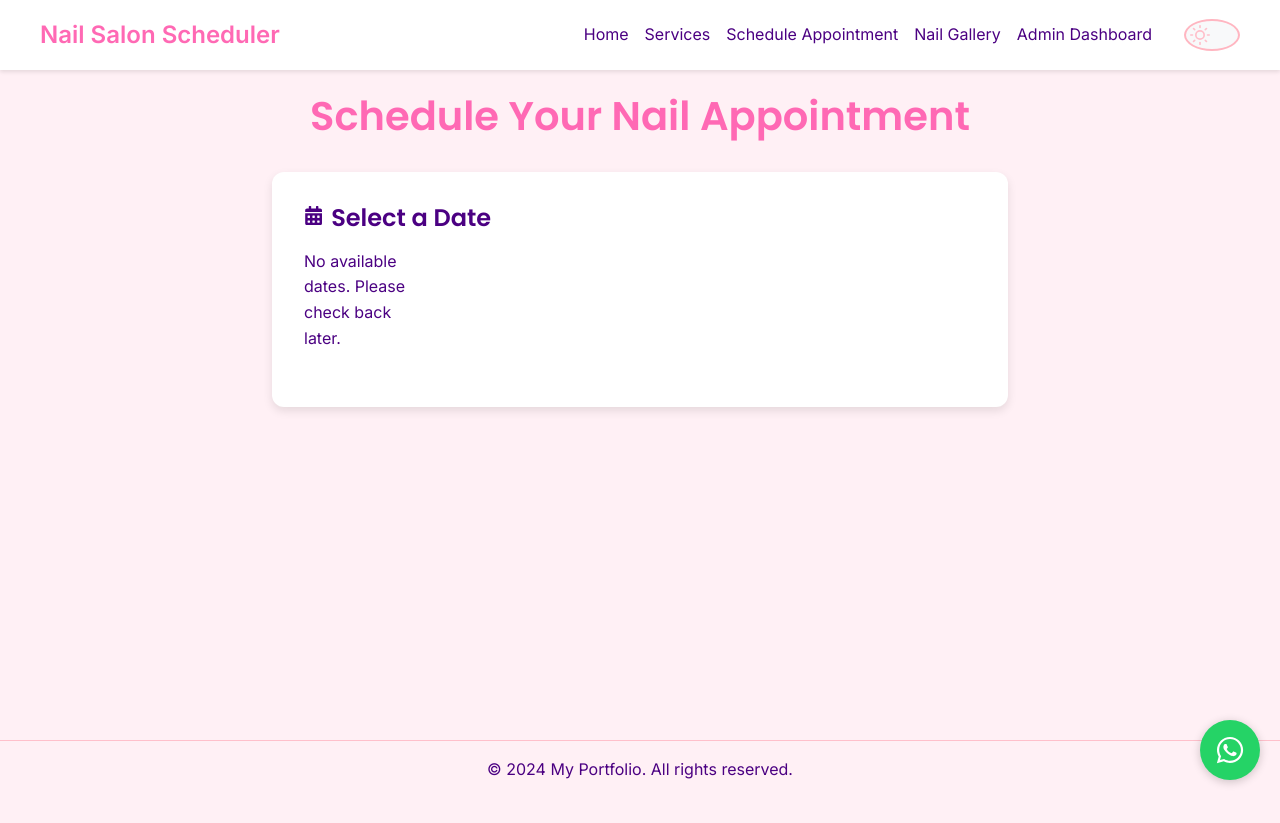
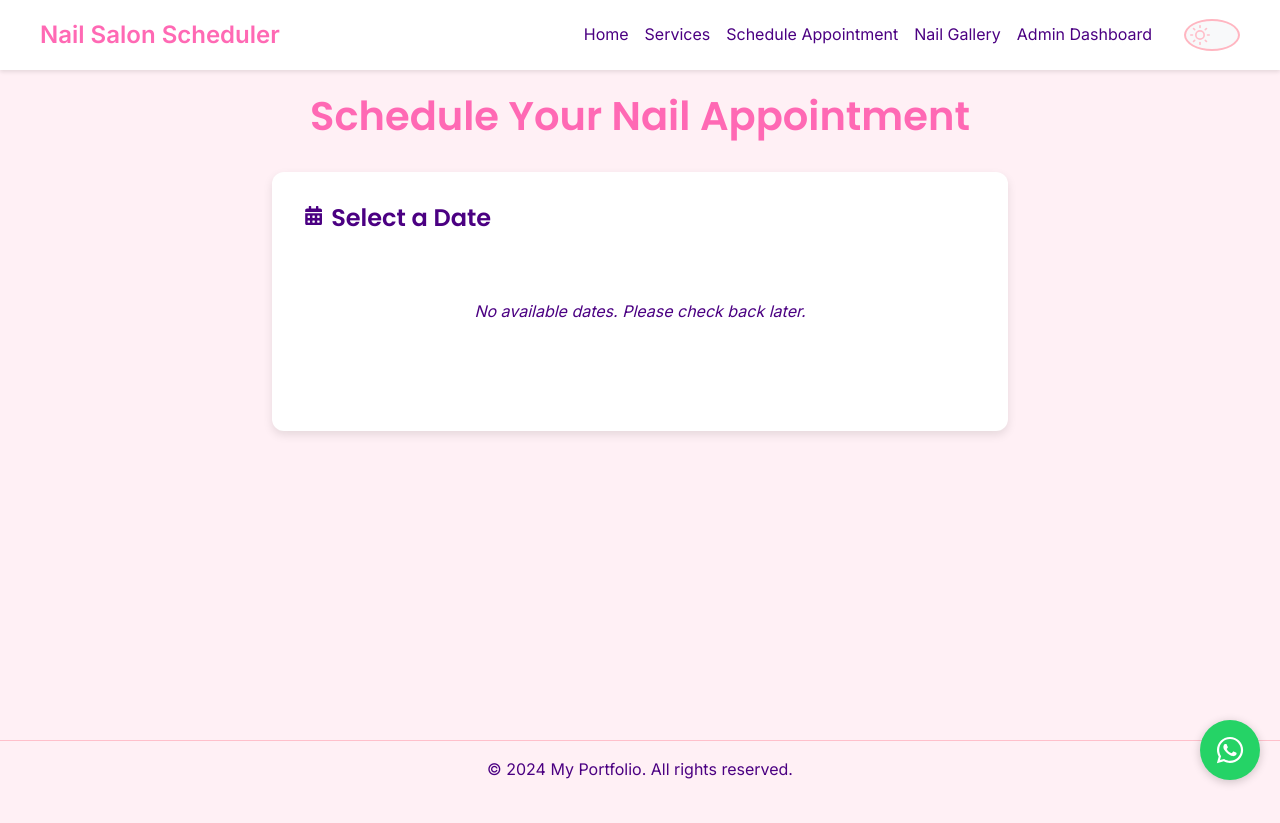
Before and after one commit to h1gab0/NAILSALON, a React (Vite) app: page /schedule in a window 1280 px wide. Built offline with nearby package versions, Linux system fonts and the light colour scheme.

Commit message:
CLINETSCHEDULING DIV ALIGNMENT

```diff
--- a/src/pages/ClientScheduling.jsx
+++ b/src/pages/ClientScheduling.jsx
@@ -39,10 +39,13 @@ const StepIcon = styled.span`
 `;
 
 const DateGrid = styled.div`
-  display: grid;
-  grid-template-columns: repeat(auto-fill, minmax(120px, 1fr));
+  display: flex;
+  flex-wrap: wrap;
   gap: 1rem;
   margin-top: 1rem;
+  min-height: 150px; // Add a minimum height to ensure vertical centering
+  justify-content: center;
+  align-items: center;
 `;
 
 const DateButton = styled(motion.button)`
@@ -86,6 +89,14 @@ const TimeSlot = styled(motion.button)`
     transform: ${({ isAvailable }) => isAvailable ? 'translateY(-2px)' : 'none'};
     box-shadow: ${({ isAvailable }) => isAvailable ? '0 4px 6px rgba(0, 0, 0, 0.1)' : 'none'};
   }
+`;
+
+const NoDatesMessage = styled.p`
+  text-align: center;
+  width: 100%;
+  padding: 1rem;
+  font-style: italic;
+  color: ${({ theme }) => theme.colors.text};
 `;
 
 const ClientScheduling = () => {
@@ -197,7 +208,7 @@ const ClientScheduling = () => {
                 </DateButton>
               ))
             ) : (
-              <p>No available dates. Please check back later.</p>
+              <NoDatesMessage>No available dates. Please check back later.</NoDatesMessage>
             )}
           </DateGrid>
         </StepContainer>
```
Also changed, not shown: output.txt.
